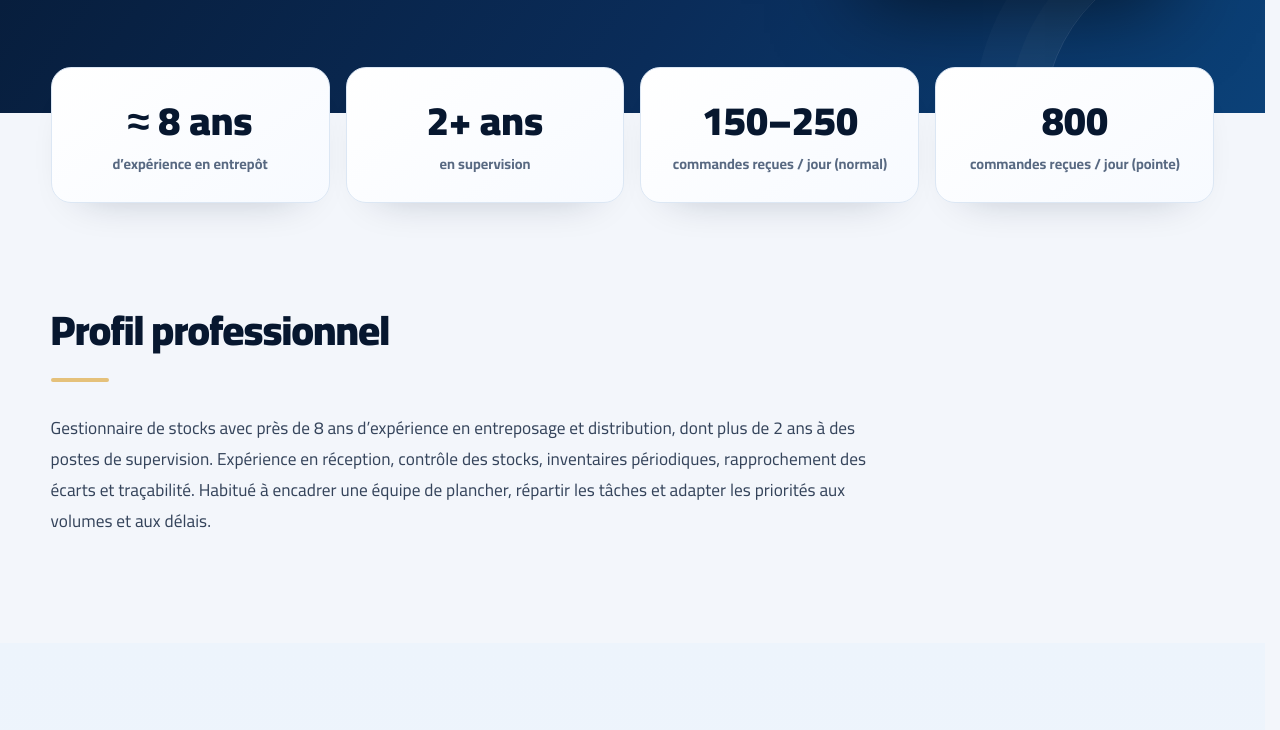
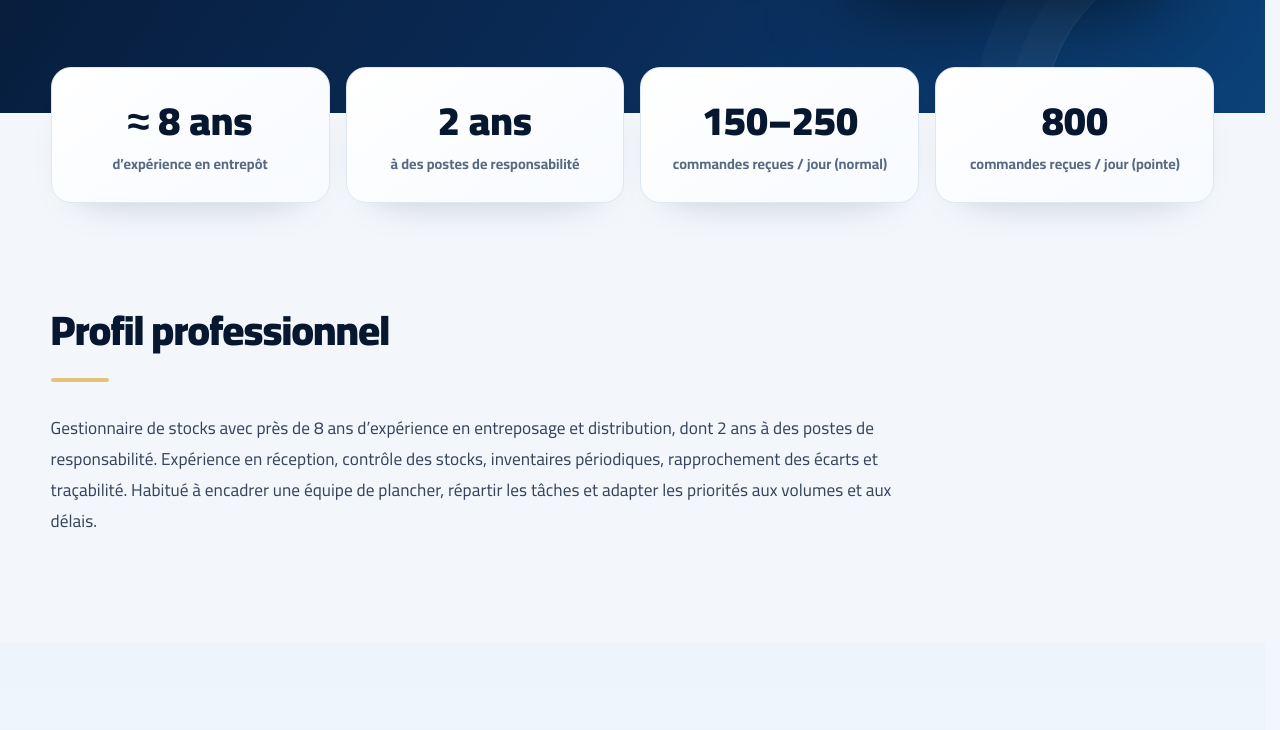
Before and after one commit to jouinibelhassen715-cmd/jouinibelhassen715-cmd.github.io, a plain HTML site: page index.html in a window 1280 px wide. Shown: the part 638-1368 px from the top of the page. Drawn offline with Linux system fonts and the light colour scheme.

Commit message:
Align portfolio with Europe CV

```diff
--- a/index.html
+++ b/index.html
@@ -694,12 +694,12 @@ footer{padding:28px 0!important;color:#64748b!important}
       heroContact: "Me contacter",
       stats: [
         ["≈ 8 ans", "d’expérience en entrepôt"],
-        ["2+ ans", "en supervision"],
+        ["2 ans", "à des postes de responsabilité"],
         ["150–250", "commandes reçues / jour (normal)"],
         ["800", "commandes reçues / jour (pointe)"]
       ],
       aboutTitle: "Profil professionnel",
-      about: "Gestionnaire de stocks avec près de 8 ans d’expérience en entreposage et distribution, dont plus de 2 ans à des postes de supervision. Expérience en réception, contrôle des stocks, inventaires périodiques, rapprochement des écarts et traçabilité. Habitué à encadrer une équipe de plancher, répartir les tâches et adapter les priorités aux volumes et aux délais.",
+      about: "Gestionnaire de stocks avec près de 8 ans d’expérience en entreposage et distribution, dont 2 ans à des postes de responsabilité. Expérience en réception, contrôle des stocks, inventaires périodiques, rapprochement des écarts et traçabilité. Habitué à encadrer une équipe de plancher, répartir les tâches et adapter les priorités aux volumes et aux délais.",
       expTitle: "Expérience professionnelle",
       jobs: [
         {
@@ -756,13 +756,13 @@ footer{padding:28px 0!important;color:#64748b!important}
         ["Pilotage", ["Excel avancé", "Google Sheets", "KPI", "Tableaux de bord", "Volumes et retards"]],
         ["Encadrement", ["Organisation du travail", "Formation des collègues", "Gestion des priorités"]],
         ["Santé et sécurité", ["Pratiques SST", "Prévention des risques", "Propreté", "Secourisme", "Lutte contre l’incendie"]],
-        ["Outils et systèmes", ["ERP / WMS", "Notions de SAP", "Modules d’entreposage", "Logiciels de pointage"]],
+        ["Outils et systèmes", ["ERP / WMS", "Logiciel de pointage", "Excel", "Google Sheets", "Tableaux de bord"]],
         ["Technique", ["Automates Siemens", "SIMATIC Manager", "Diagnostic mécanique et électrique", "Maintenance"]],
         ["Langues", ["Arabe : langue maternelle", "Français : courant", "Anglais : notions (vocabulaire technique du stock), en progression"]]
       ],
       eduTitle: "Formation et certifications",
       education: [
-        ["BTS en Automatisme et informatique industrielle", "Centre Sectoriel de Formation en Électronique de Den Den — 2011"],
+        ["BTS en Automatisme et informatique industrielle", "Centre Sectoriel de Formation en Électronique de Den Den — 2011 : automates Siemens, câblage, électronique analogique et numérique"],
         ["Secourisme en milieu de travail et lutte contre l’incendie (SST)", "Donia Formation / Arvea Nature — 2022"],
         ["Baccalauréat technique", "2005"]
       ],
@@ -798,12 +798,12 @@ footer{padding:28px 0!important;color:#64748b!important}
       heroContact: "تواصل معي",
       stats: [
         ["قرابة 8 سنوات", "خبرة في المستودعات"],
-        ["أكثر من عامين", "في الإشراف"],
+        ["عامان", "في مناصب مسؤولية"],
         ["150–250", "طلبية يومياً في الظروف العادية"],
         ["800", "طلبية يومياً في أوقات الذروة"]
       ],
       aboutTitle: "الملف المهني",
-      about: "مختص في تسيير المخزون بخبرة تقارب 8 سنوات في التخزين والتوزيع، منها أكثر من عامين في مناصب إشراف. لدي خبرة في الاستلام ومراقبة المخزون والجرد الدوري ومطابقة الفوارق وتتبع حركة البضائع. معتاد على تأطير فريق العمل وتوزيع المهام وتحديد الأولويات حسب حجم العمل والآجال.",
+      about: "مختص في تسيير المخزون بخبرة تقارب 8 سنوات في التخزين والتوزيع، منها عامان في مناصب مسؤولية. لدي خبرة في الاستلام ومراقبة المخزون والجرد الدوري ومطابقة الفوارق وتتبع حركة البضائع. معتاد على تأطير فريق العمل وتوزيع المهام وتحديد الأولويات حسب حجم العمل والآجال.",
       expTitle: "الخبرة المهنية",
       jobs: [
         {
@@ -859,13 +859,13 @@ footer{padding:28px 0!important;color:#64748b!important}
         ["المتابعة", ["Excel متقدم", "Google Sheets", "مؤشرات الأداء", "لوحات المتابعة", "الكميات والتأخيرات"]],
         ["التأطير", ["تنظيم العمل", "تكوين الزملاء", "إدارة الأولويات"]],
         ["الصحة والسلامة", ["السلامة المهنية SST", "الوقاية من المخاطر", "النظافة", "الإسعافات الأولية", "مكافحة الحرائق"]],
-        ["الأنظمة والأدوات", ["ERP / WMS", "معرفة أولية بـ SAP", "أنظمة إدارة المستودعات", "برامج الحضور"]],
+        ["الأنظمة والأدوات", ["ERP / WMS", "برامج الحضور", "Excel", "Google Sheets", "لوحات المتابعة"]],
         ["التقنية", ["أجهزة Siemens", "SIMATIC Manager", "التشخيص الميكانيكي والكهربائي", "الصيانة"]],
         ["اللغات", ["العربية: اللغة الأم", "الفرنسية: طلاقة", "الإنجليزية: مبادئ أولية (مصطلحات تقنية في المخزون)، في طور التحسّن"]]
       ],
       eduTitle: "التكوين والشهادات",
       education: [
-        ["شهادة تقني سامٍ في الأتمتة والإعلامية الصناعية", "المركز القطاعي للتكوين في الإلكترونيك بدن دن — 2011"],
+        ["شهادة تقني سامٍ في الأتمتة والإعلامية الصناعية", "المركز القطاعي للتكوين في الإلكترونيك بدن دن — 2011: أجهزة Siemens، التوصيلات الكهربائية، والإلكترونيك التناظرية والرقمية"],
         ["الإسعافات الأولية في مكان العمل ومكافحة الحرائق (SST)", "Donia Formation / Arvea Nature — 2022"],
         ["باكالوريا تقنية", "2005"]
       ],
```
